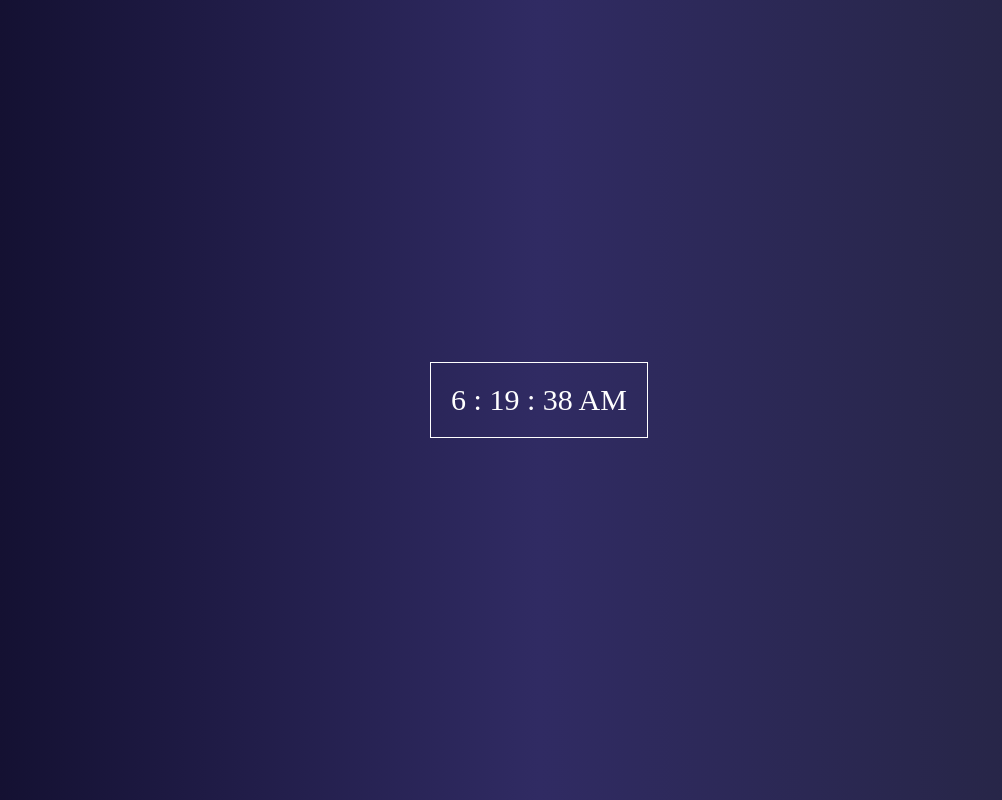
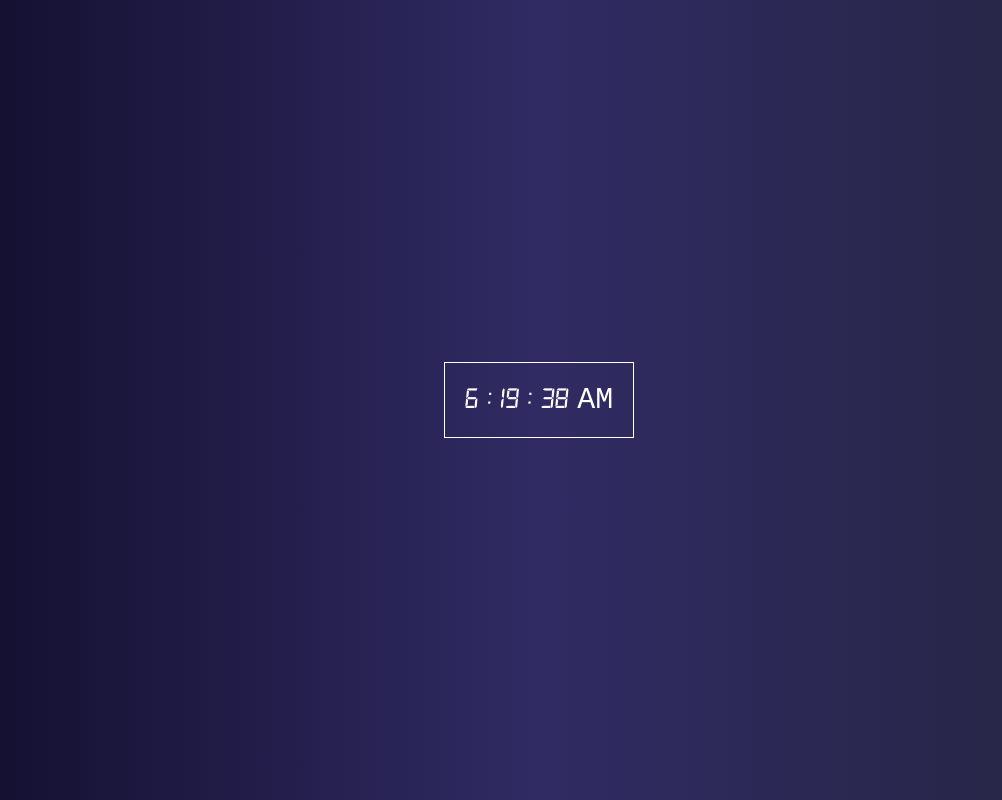
Before and after one commit to MaheshTechnicals/Clock, a plain HTML site: page index.html in a window 1280 px wide. Shown: the whole page, without its empty margins (101-1103 px from the left). Drawn offline with Linux system fonts and the light colour scheme.

Commit message:
Added font

```diff
--- a/style.css
+++ b/style.css
@@ -1,3 +1,9 @@
+@font-face {
+  font-family: digital-clock-font;
+  src: url("font/digital-7i.ttf");
+}
+
+
 body {
   background-image: linear-gradient(to right, #0f0c29, #302b63, #24243e);
   margin: 0;
@@ -7,6 +13,7 @@ body {
   align-items: center;
   height: 100vh;
   color: white;
+  font-family: digital-clock-font;
 }
 
 
@@ -17,3 +24,8 @@ body {
   border: 1px solid white;
   font-size: 30px;
 }
+
+
+#am{
+  font-family: monospace;
+}
```
Also changed, not shown: font/digital-7 (mono italic).ttf (added), font/digital-7 (mono).ttf (added), font/digital-7.ttf (added), font/digital-7i.ttf (added).
